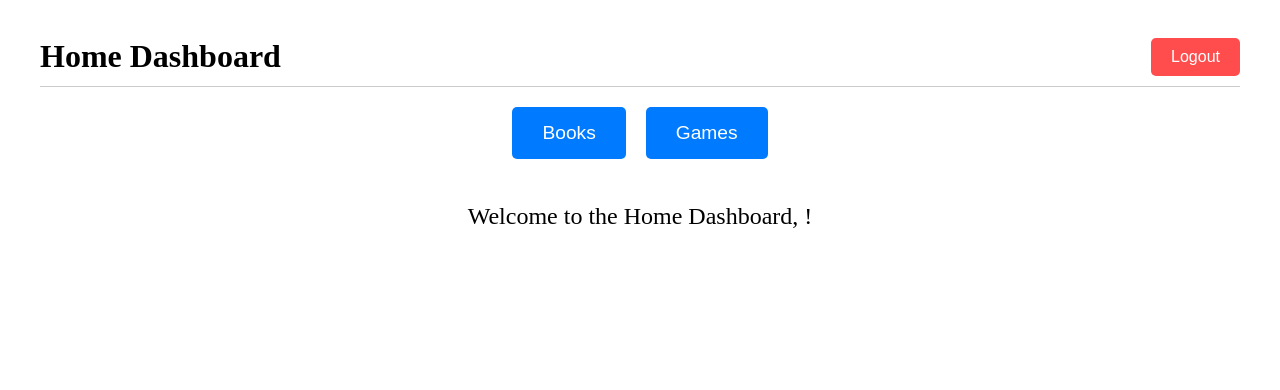
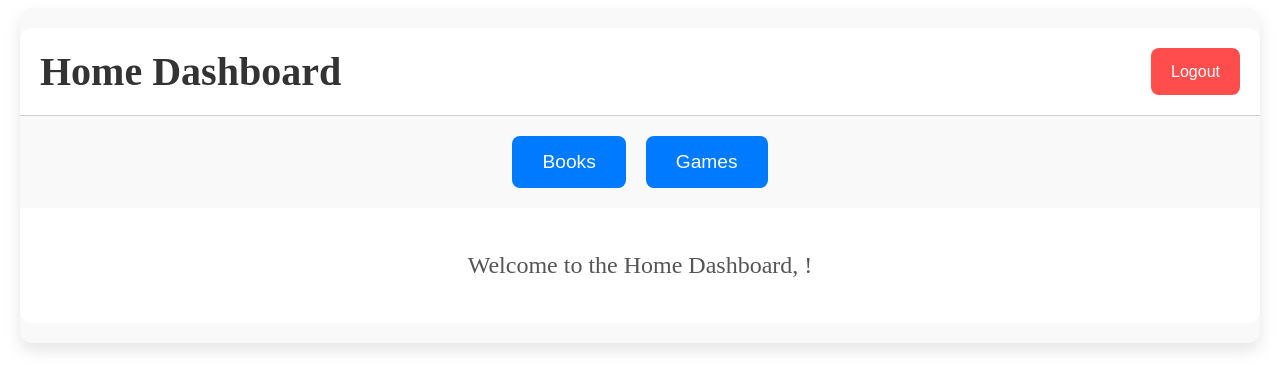
Before and after one commit to JavierDCH12/WebAppChristmasGifts, an Angular app in the folder front/app-front/: page /home in a window 1280 px wide. Shown: the top 390 px of the page. Built offline with nearby package versions, Linux system fonts and the light colour scheme.

Commit message:
Basic funcionalities added (register, login, api gets

```diff
--- a/front/app-front/src/app/components/home-dashboard/home-dashboard.component.scss
+++ b/front/app-front/src/app/components/home-dashboard/home-dashboard.component.scss
@@ -5,19 +5,31 @@
   padding: 20px;
   max-width: 1200px;
   margin: 0 auto;
+  background-color: #f9f9f9;
+  border-radius: 12px;
+  box-shadow: 0 8px 16px rgba(0, 0, 0, 0.1);
+  transition: transform 0.3s, box-shadow 0.3s;
+
+  &:hover {
+    transform: translateY(-5px);
+    box-shadow: 0 12px 24px rgba(0, 0, 0, 0.2);
+  }
 }
 
 .dashboard-header {
   display: flex;
   justify-content: space-between;
   width: 100%;
-  padding: 10px 0;
+  padding: 20px;
   border-bottom: 1px solid #ccc;
+  background-color: #fff;
+  border-radius: 12px 12px 0 0;
 }
 
 .dashboard-header h1 {
   margin: 0;
-  font-size: 2em;
+  font-size: 2.5em;
+  color: #333;
 }
 
 .logout-button {
@@ -27,18 +39,25 @@
   background-color: #ff4d4d;
   color: white;
   border: none;
-  border-radius: 5px;
-  transition: background-color 0.3s;
-}
+  border-radius: 8px;
+  transition: background-color 0.3s, transform 0.3s;
 
-.logout-button:hover {
-  background-color: #ff1a1a;
+  &:hover {
+    background-color: #ff1a1a;
+    transform: translateY(-2px);
+  }
+
+  &:active {
+    background-color: #e60000;
+    transform: translateY(0);
+  }
 }
 
 .dashboard-nav {
   display: flex;
   justify-content: center;
   margin: 20px 0;
+  width: 100%;
 }
 
 .nav-button {
@@ -48,17 +67,27 @@
   background-color: #007bff;
   color: white;
   border: none;
-  border-radius: 5px;
+  border-radius: 8px;
   margin: 0 10px;
   transition: background-color 0.3s, transform 0.3s;
-}
 
-.nav-button:hover {
-  background-color: #0056b3;
-  transform: translateY(-2px);
+  &:hover {
+    background-color: #0056b3;
+    transform: translateY(-2px);
+  }
+
+  &:active {
+    background-color: #004494;
+    transform: translateY(0);
+  }
 }
 
 .dashboard-content {
   text-align: center;
   font-size: 1.5em;
+  color: #555;
+  padding: 20px;
+  background-color: #fff;
+  border-radius: 0 0 12px 12px;
+  width: 100%;
 }
```
